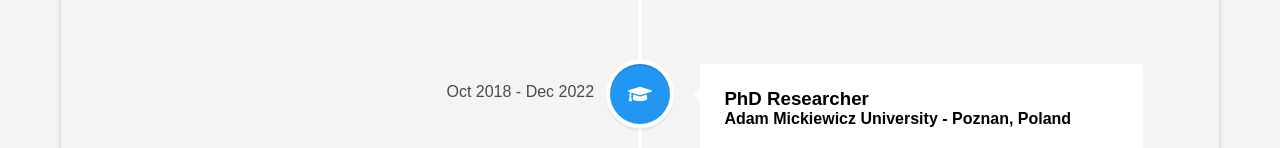
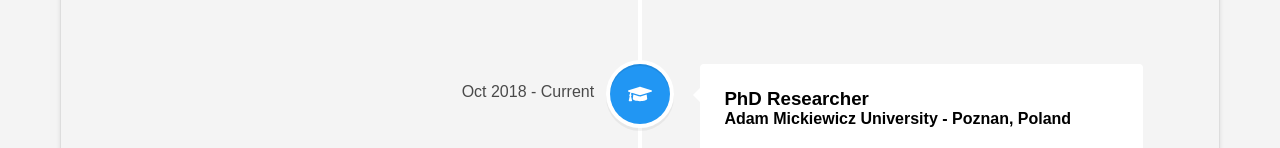
Before and after one commit to maurya-anand/cv, a React (Vite) app: page / in a window 1280 px wide. Shown: the part 652-800 px from the top of the page. Built offline with nearby package versions, Linux system fonts and the light colour scheme.

Commit message:
updated the timeline

```diff
--- a/src/components/Timeline.jsx
+++ b/src/components/Timeline.jsx
@@ -26,7 +26,7 @@
     company: "Adam Mickiewicz University",
     location: "Poznan, Poland",
     title: "PhD Researcher",
-    period: "Oct 2018 - Dec 2022",
+    period: "Oct 2018 - Current",
     duties: [
       "Developed a bioinformatics pipeline for automated exploration of NCBI SRA datasets, enabling efficient sequence-based searches and analysis of large-scale NGS data.",
       "Analyzed publicly available RNA-seq data to understand gene expression patterns of snoRNAs, tRNAs, and tRNA-like genes.",
```
